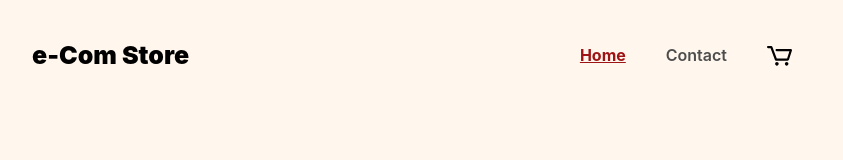
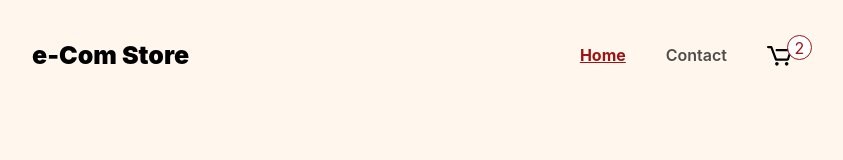
Before and after one commit to anasommer/fed-frameworks-ca, a React (Vite) app: page / in a window 1280 px wide. Shown: the top 160 px of the page, without its empty margins (228-1071 px from the left). Built offline with nearby package versions, Linux system fonts and the light colour scheme.

Commit message:
add cart items count overlay

```diff
--- a/src/components/CartIcon.jsx
+++ b/src/components/CartIcon.jsx
@@ -1,11 +1,16 @@
 import { NavLink } from 'react-router-dom';
+import { useState } from 'react';
 
 export default function CartIcon() {
   const activeStyles = {
     filter:
       'invert(8%) sepia(82%) saturate(6462%) hue-rotate(1deg) brightness(99%) contrast(84%)',
   };
+
+  const [cartItemsCount, setCartItemsCount] = useState(2);
+
   return (
+    <>
       <NavLink
         to='/cart'
         style={({ isActive }) => (isActive ? activeStyles : null)}
@@ -16,5 +21,9 @@ export default function CartIcon() {
           className='cart-icon'
         />
       </NavLink>
+      {cartItemsCount && (
+        <span className='items-counter'>{cartItemsCount}</span>
+      )}
+    </>
   );
 }
--- a/style.css
+++ b/style.css
@@ -42,7 +42,6 @@ header {
 header .site-logo {
   color: black;
   margin-right: auto;
-
   font-weight: 900;
   font-size: 25px;
 }
@@ -64,11 +63,27 @@ header a:hover {
 header .cart-icon {
   height: 25px;
   width: 25px;
+  position: absolute;
 }
 
 .cart-icon:active {
   filter: invert(8%) sepia(82%) saturate(6462%) hue-rotate(1deg) brightness(99%)
     contrast(84%);
+}
+
+.items-counter {
+  position: relative;
+  z-index: 2;
+  top: -5px;
+  left: 0px;
+  background-color: #fff;
+  color: #9e1416;
+  border: 1px solid #9e1416;
+  border-radius: 50%;
+  text-align: center;
+  height: 25px;
+  width: 25px;
+  padding: 2px 1px;
 }
 
 header .login-link {
@@ -147,7 +162,7 @@ footer {
   line-height: 24px;
 }
 
-.home-container a {
+/* .home-container a {
   display: inline-block;
   text-align: center;
   text-decoration: none;
@@ -161,14 +176,14 @@ footer {
   border-radius: 5px;
   cursor: pointer;
   transition: transform 0.1s ease-in-out;
-}
+} */
 
-.home-container a:hover {
+/* .home-container a:hover {
   transform: translate(1px, 1px);
 }
 
 /*** ABOUT PAGE ***/
-.about-hero-image {
+/* .about-hero-image {
   max-width: 100%;
 }
 
@@ -193,9 +208,9 @@ footer {
   padding-bottom: 32px;
   margin-inline: 27px;
   border-radius: 5px;
-}
+} */
 
-.about-page-cta h2 {
+/* .about-page-cta h2 {
   margin: 0;
   padding-block: 37px;
 }
@@ -207,7 +222,7 @@ footer {
 }
 
 /*** VAN PAGES ***/
-.van-list-container {
+/* .van-list-container {
   padding-inline: 23px;
 }
 
@@ -227,8 +242,7 @@ footer {
   gap: 34px;
   margin-top: 57px;
 }
-
-.van-tile a {
+ .van-tile a {
   color: #161616;
   text-decoration: none;
 }
@@ -745,4 +759,4 @@ img.graph {
 .host-reviews .review-star {
   color: #ff8c38;
   margin-right: 5px;
-}
+} */
```
Lines whose indentation alone changed are shown as unchanged.
